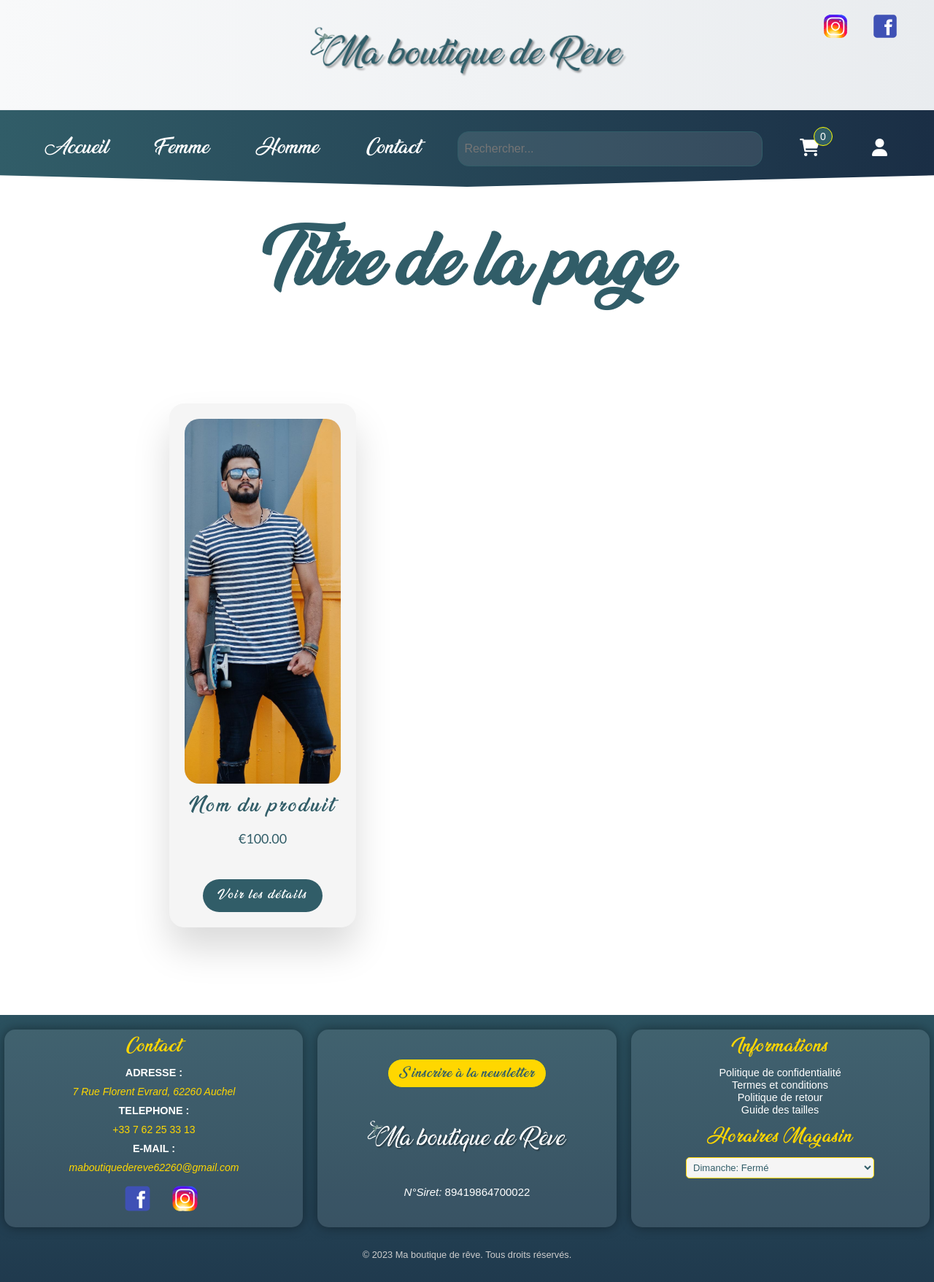
After one commit to CaroChoch/Portfolio-Foundations, a Django app: page /store/ in a window 1280 px wide. The commit adds this page. Shown: the whole page at 73% size. Run offline with Django 4.2, Linux system fonts and the light colour scheme.

Commit message:
store local file

```diff
--- /dev/null
+++ b/Dream_shop/dream_shop/static/styles/store.css
@@ -0,0 +1,101 @@
+/* Configuration du titre de la page */
+.page-title {
+  margin-top: 19px;
+  text-align: center;
+  font-size: 5.5em;
+  color: #315D68;
+  font-family: 'Ananda', arial, cursive, sans-serif;
+  padding: 50px;
+}
+/* Configuration de la grille de produits */
+.product-grid {
+  padding: 20px;
+  text-align: center;
+}
+/* Configuration de la carte du produit */
+.product-card {
+  display: inline-block;
+  width: 350px;
+  background: rgba(255, 255, 255, 0.7);
+  border-radius: 20px;
+  padding: 20px;
+  margin: 20px;
+  border: 1px solid whitesmoke;
+  box-shadow: 0px 10px 15px rgba(0, 0, 0, 0.1);
+  text-align: center;
+  transition: transform 0.2s ease-in-out;
+  vertical-align: top;
+}
+/* Configuration de l'image du produit */
+.product-image {
+  width: 100%;
+  height: 500px;
+  border-radius: 20px;
+  background-color: whitesmoke;
+  perspective: 1000px;
+  position: relative;
+  overflow: hidden;
+}
+/* Configuration de la face avant et arrière de l'image du produit */
+.image-face {
+  position: absolute;
+  width: 100%;
+  height: 100%;
+  backface-visibility: hidden;
+  transition: transform 0.6s linear;
+}
+/* Configuration de l'image dans la face de l'image du produit */
+.image-face img {
+  width: 100%;
+  height: 100%;
+  object-fit: cover;
+}
+/* Configuration de la face avant de l'image */
+.front {
+  transform: rotateY(0deg);
+}
+/* Configuration de la face arrière de l'image */
+.back {
+  transform: rotateY(180deg);
+}
+/* Configuration de l'animation de rotation au survol de l'image du produit */
+.product-image:hover .front {
+  transform: rotateY(-180deg);
+}
+/* Configuration de l'animation de rotation au survol de l'image du produit */
+.product-image:hover .back {
+  transform: rotateY(0deg);
+}
+/* Configuration du nom du produit */
+.product-name {
+  color: #315D68;
+  font-size: 1.5em;
+  margin-top: 15px;
+  font-family: 'Ananda', arial, cursive, sans-serif;
+}
+/* Configuration du prix du produit */
+.product-price {
+  color: #315D68;
+  font-size: 1.2em;
+  margin-top: 10px;
+  font-weight: 300;
+}
+/* Configuration boutton des détails du produit */
+.product-details {
+  display: inline-block;
+  font-family: 'Ananda', arial, cursive, sans-serif;
+  font-size: 15px;
+  letter-spacing: 2px;
+  margin-top: 20px;
+  text-decoration: none;
+  color: #fff;
+  background-color: #315D68;
+  padding: 15px 20px;
+  border-radius: 25px;
+  transition: background-color 0.2s ease-in-out, color 0.2s ease-in-out;
+}
+/* Configuration des détails du produit au survol */
+.product-details:hover {
+  background-color: #1a2e45;
+  color: #ffffff;
+}
--- a/Dream_shop/dream_shop/urls.py
+++ b/Dream_shop/dream_shop/urls.py
@@ -15,7 +15,7 @@ Including another URLconf
     2. Add a URL to urlpatterns:  path('blog/', include('blog.urls'))
 """
 from django.contrib import admin
-from django.urls import path
+from django.urls import path, include
 from . import views
 from django.conf.urls.static import static
 from django.conf import settings
@@ -23,4 +23,5 @@ from django.conf import settings
 urlpatterns = [
     path('admin/', admin.site.urls),
     path('', views.home, name='home'),
+    path('store/', include('store.urls')),
 ] + static(settings.MEDIA_URL, document_root=settings.MEDIA_ROOT)
--- /dev/null
+++ b/Dream_shop/store/urls.py
@@ -0,0 +1,7 @@
+from django.urls import path
+from . import views
+
+
+urlpatterns = [
+    path('', views.store, name='store'),
+]
--- a/Dream_shop/store/views.py
+++ b/Dream_shop/store/views.py
@@ -1,3 +1,5 @@
 from django.shortcuts import render
 
-# Create your views here.
+
+def store(request):
+  return render(request, 'store/store.html')
--- a/Dream_shop/templates/base.html
+++ b/Dream_shop/templates/base.html
@@ -17,6 +17,7 @@
     <link rel="icon" href="{% static 'styles/images/favicon.ico' %}" type="image/x-icon">
     <link rel="stylesheet" href="{% static 'styles/navbar.css' %}">
     <link rel="stylesheet" href="{% static 'styles/header.css' %}">
+    <link rel="stylesheet" href="{% static 'styles/store.css' %}">
     <link rel="stylesheet" href="{% static 'styles/footer.css' %}">
     <link rel="stylesheet" href="{% static 'styles/signin.css' %}">
     <link rel="stylesheet" href="{% static 'styles/signup.css' %}">
--- /dev/null
+++ b/Dream_shop/templates/store/store.html
@@ -0,0 +1,26 @@
+{% extends 'base.html' %}
+
+{% load static %}
+
+{% block content %}
+  <div class="background">
+    <h1 class="page-title">Titre de la page</h1>
+    <div class="product-grid">
+      <!-- Répétez cette structure pour chaque produit -->
+      <div class="product-card">
+        <div class="product-image">
+          <div class="image-face front">
+            <img src="{% static 'styles/images/carrousel/men01.jpg' %}" alt="Nom du produit">
+          </div>
+          <div class="image-face back">
+            <img src="{% static 'styles/images/carrousel/men01.jpg' %}" alt="Nom du produit">
+          </div>
+        </div>
+        <h2 class="product-name">Nom du produit</h2>
+        <p class="product-price">€100.00</p>
+        <a class="product-details" href="#">Voir les détails</a>
+      </div>
+      <!-- Répétez pour chaque produit -->
+    </div>
+  </div>
+{% endblock %}
```
Also changed, not shown: Dream_shop/static/styles/images/cartes/boy01.jpg (added), Dream_shop/static/styles/images/cartes/girl01.jpg (added), Dream_shop/static/styles/images/cartes/sac.jpg (added).
